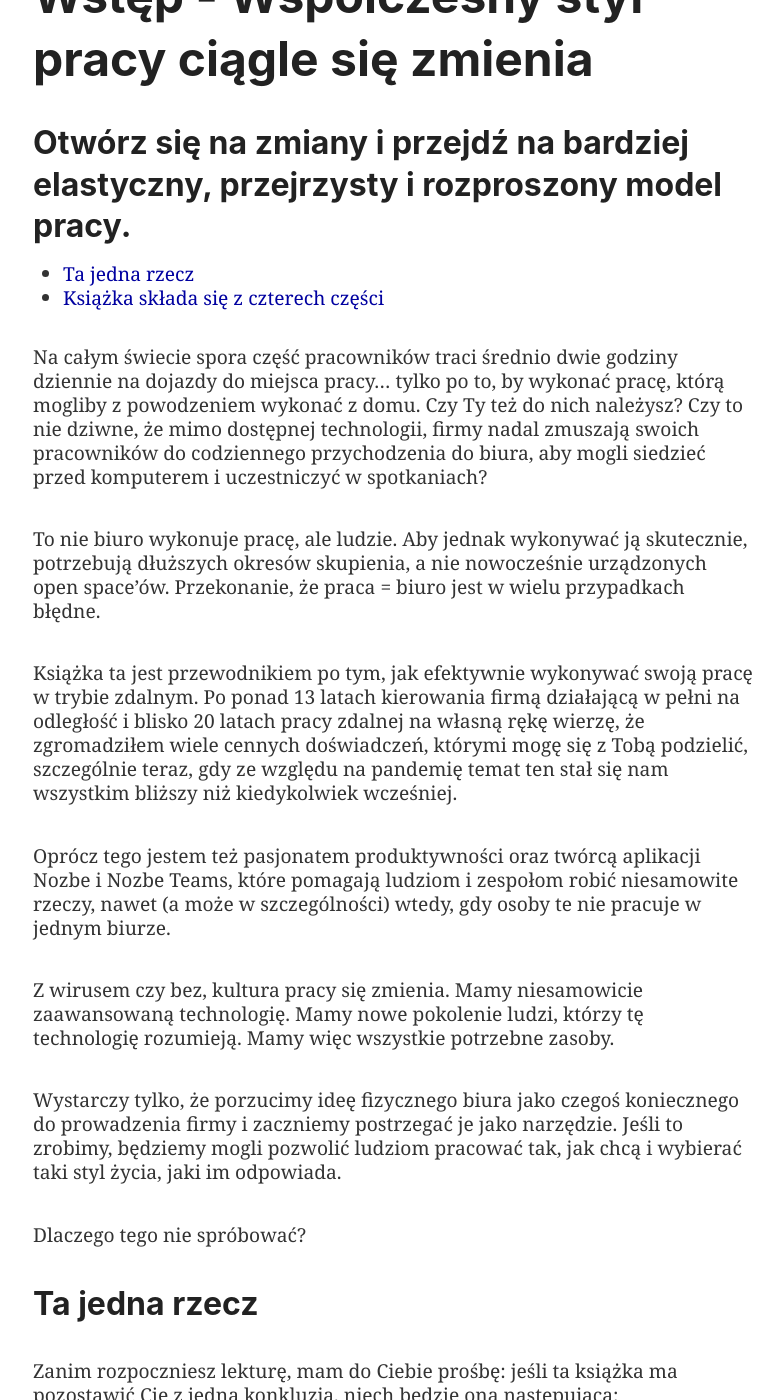
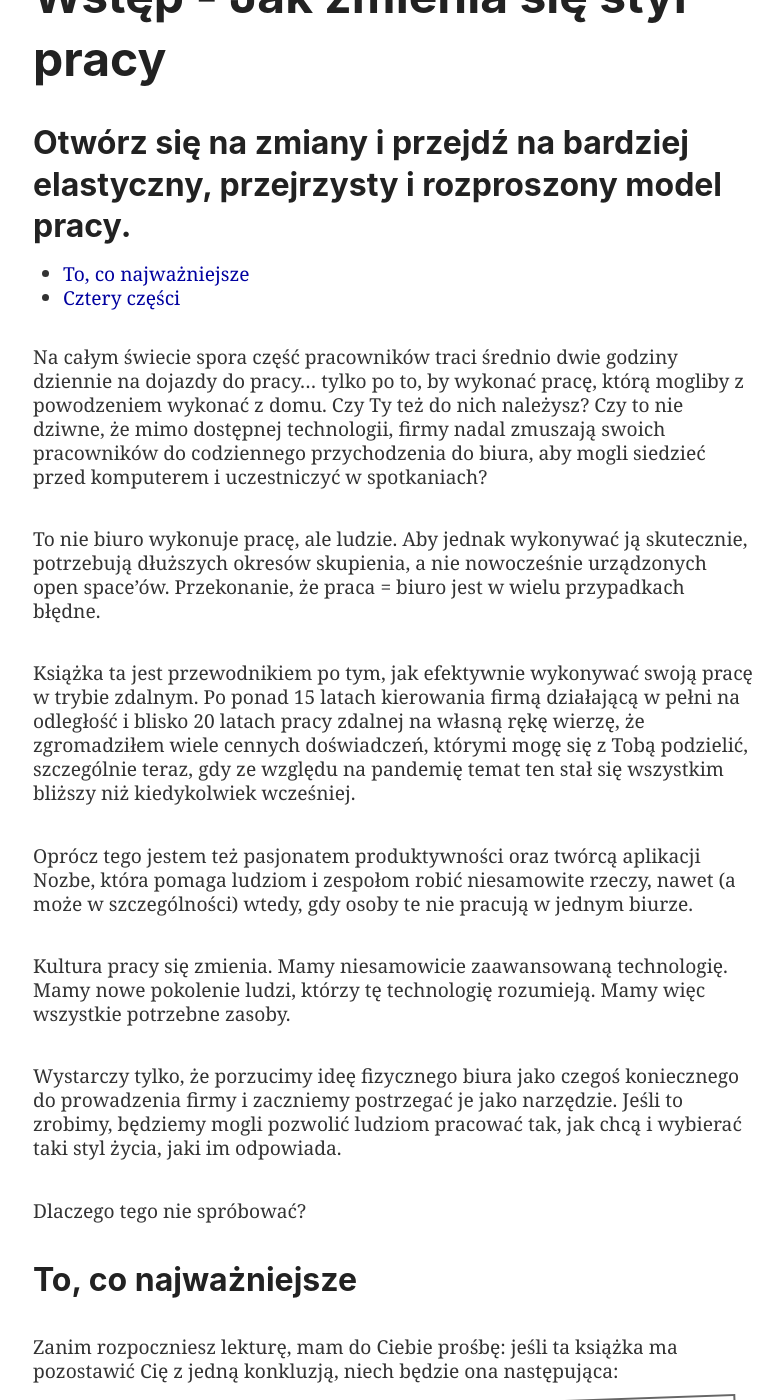
Before and after one commit to Nozbe/NoOffice.org, a Jekyll site: the page built from _pl/intro.md, in a window 1280 px wide and 1400 px high, scrolled down 361 px. Shown: the whole window, without its empty margins (247-1030 px from the left). Built offline with Jekyll 4.4.1, drawn with Linux system fonts in a browser that asks for light colours; some of the changed text lies outside the part shown.

Commit message:
Update intro.md

```diff
--- a/_pl/intro.md
+++ b/_pl/intro.md
@@ -4,28 +4,28 @@ redirect_from:
  - /poczatek/
  - /p0pl/
 part: intro
-title: "Współczesny styl pracy ciągle się zmienia"
+title: "Jak zmienia się styl pracy"
 subtitle: Otwórz się na zmiany i przejdź na bardziej elastyczny, przejrzysty i rozproszony model pracy.
 ---
 
 * TOC
 {:toc}
 
-Na całym świecie spora część pracowników traci średnio dwie godziny dziennie na dojazdy do miejsca pracy… tylko po to, by wykonać pracę, którą mogliby z powodzeniem wykonać z domu. Czy Ty też do nich należysz? Czy to nie dziwne, że mimo dostępnej technologii, firmy nadal zmuszają swoich pracowników do codziennego przychodzenia do biura, aby mogli siedzieć przed komputerem i uczestniczyć w spotkaniach?
+Na całym świecie spora część pracowników traci średnio dwie godziny dziennie na dojazdy do pracy… tylko po to, by wykonać pracę, którą mogliby z powodzeniem wykonać z domu. Czy Ty też do nich należysz? Czy to nie dziwne, że mimo dostępnej technologii, firmy nadal zmuszają swoich pracowników do codziennego przychodzenia do biura, aby mogli siedzieć przed komputerem i uczestniczyć w spotkaniach?
 
 To nie biuro wykonuje pracę, ale ludzie. Aby jednak wykonywać ją skutecznie, potrzebują dłuższych okresów skupienia, a nie nowocześnie urządzonych open space'ów. Przekonanie, że praca = biuro jest w wielu przypadkach błędne.
 
-Książka ta jest przewodnikiem po tym, jak efektywnie wykonywać swoją pracę w trybie zdalnym. Po ponad 13 latach kierowania firmą działającą w pełni na odległość i blisko 20 latach pracy zdalnej na własną rękę wierzę, że zgromadziłem wiele cennych doświadczeń, którymi mogę się z Tobą podzielić, szczególnie teraz, gdy ze względu na pandemię temat ten stał się nam wszystkim bliższy niż kiedykolwiek wcześniej.
+Książka ta jest przewodnikiem po tym, jak efektywnie wykonywać swoją pracę w trybie zdalnym. Po ponad 15 latach kierowania firmą działającą w pełni na odległość i blisko 20 latach pracy zdalnej na własną rękę wierzę, że zgromadziłem wiele cennych doświadczeń, którymi mogę się z Tobą podzielić, szczególnie teraz, gdy ze względu na pandemię temat ten stał się wszystkim bliższy niż kiedykolwiek wcześniej.
 
-Oprócz tego jestem też pasjonatem produktywności oraz twórcą aplikacji Nozbe i Nozbe Teams, które pomagają ludziom i zespołom robić niesamowite rzeczy, nawet (a może w szczególności) wtedy, gdy osoby te nie pracuje w jednym biurze.
+Oprócz tego jestem też pasjonatem produktywności oraz twórcą aplikacji Nozbe, która pomaga ludziom i zespołom robić niesamowite rzeczy, nawet (a może w szczególności) wtedy, gdy osoby te nie pracują w jednym biurze.
 
-Z wirusem czy bez, kultura pracy się zmienia. Mamy niesamowicie zaawansowaną technologię. Mamy nowe pokolenie ludzi, którzy tę technologię rozumieją. Mamy więc wszystkie potrzebne zasoby.
+Kultura pracy się zmienia. Mamy niesamowicie zaawansowaną technologię. Mamy nowe pokolenie ludzi, którzy tę technologię rozumieją. Mamy więc wszystkie potrzebne zasoby.
 
 Wystarczy tylko, że porzucimy ideę fizycznego biura jako czegoś koniecznego do prowadzenia firmy i zaczniemy postrzegać je jako narzędzie. Jeśli to zrobimy, będziemy mogli pozwolić ludziom pracować tak, jak chcą i wybierać taki styl życia, jaki im odpowiada.
 
 Dlaczego tego nie spróbować?
 
-## Ta jedna rzecz
+## To, co najważniejsze
 
 Zanim rozpoczniesz lekturę, mam do Ciebie prośbę: jeśli ta książka ma pozostawić Cię z jedną konkluzją, niech będzie ona następująca:
 
@@ -33,16 +33,16 @@ Zanim rozpoczniesz lekturę, mam do Ciebie prośbę: jeśli ta książka ma pozo
 
 Każdy rozdział w tej książce kończy się konkluzją. Jedną rzeczą, jedną myślą, wskazówką lub zmianą, którą możesz wdrożyć natychmiast. Mam nadzieję, że uda Ci się wykorzystać je w codziennym życiu.
 
-## Książka składa się z czterech części
+## Cztery części
 
-Składa się ze wstępu, dwóch części głównych i podsumowania:
+Książka ta składa się ze wstępu, dwóch części głównych i podsumowania:
 
-We **wstępie** dowiesz się, dlaczego nasz zespół od początku swojego istnienia pracuje w 100 procentach zdalnie i dlaczego wierzę, że praca zdalna to przyszłość.
+We **wstępie** dowiesz się, dlaczego nasz zespół od początku swojego istnienia pracuje w stu procentach zdalnie i dlaczego wierzę, że praca zdalna to przyszłość.
 
 **W części pierwszej** dowiesz się, jak skutecznie pracować w zespole, niezależnie od tego, czy macie stacjonarne biuro, czy nie. W tej sekcji znajdziesz również omówienie nowoczesnych metod pracy, które możesz zacząć stosować już dziś, by zwiększyć produktywność swojego zespołu.
 
-**W części drugiej** dowiesz się, jak wygląda praca w zespole rozproszonym. Piszę w niej, jak pracować z domu, prowadzić nomadyczny styl życia, zdalnie rekrutować pracowników i kierować zespołem, który nie widuje się ze sobą na co dzień. Ta część dedykowana jest zarówno pracownikom zdalnym (lub osobom, które pracują z domu tylko okazjonalnie) oraz menadżerom i szefom firm.
+**W części drugiej** dowiesz się, jak wygląda praca w zespole rozproszonym. Piszę w niej, jak pracować z domu, prowadzić nomadyczny styl życia, zdalnie rekrutować pracowników i kierować zespołem, który nie widuje się ze sobą na co dzień. Ta część przeznaczona jest zarówno dla pracowników zdalnych (lub osób, które pracują z domu tylko okazjonalnie) oraz managerów i szefów firm.
 
-**Podsumowanie** zawiera najważniejsze wnioski z tej książki. Jest też miejscem, w którym mogę podziękować wszystkim, którzy pomogli mi w publikacji tek książki.
+**Podsumowanie** zawiera najważniejsze wnioski z tej książki. Jest też miejscem, w którym mogę podziękować wszystkim, którzy pomogli mi w jej publikacji.
 
-Zaczynamy!
+Zaczynajmy!
```
